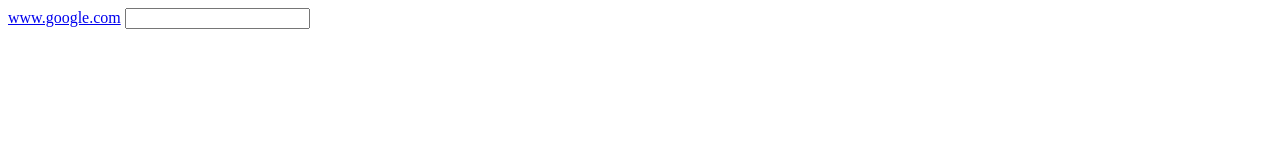
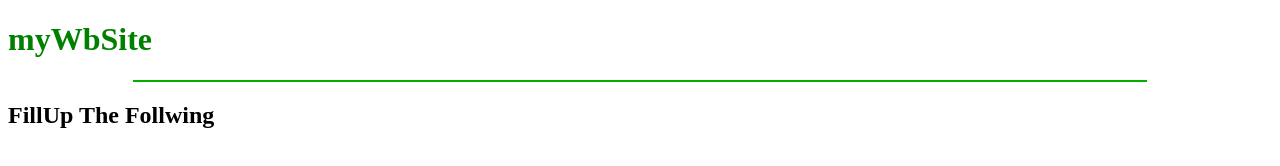
Before and after one commit to NiketanGupta/Mywbsite, a plain HTML site: page index.html in a window 1280 px wide. Drawn offline with Linux system fonts and the light colour scheme.

Commit message:
Update index.html

```diff
--- a/index.html
+++ b/index.html
@@ -3,11 +3,14 @@
 <head>
 	<meta charset="UTF-8">
 	<meta name="viewport" content="width=device-width, initial-scale=1.0">
-	<title>Nik</title>
+	<title>myWbSite</title>
 	<link rel="stylesheet" href="css/styles.css"
 </head>
 <body>
-	<a href="WWW.GOOGLE>COM">www.google.com</a>
-	<input type="text" >
+	<h1>myWbSite</h1>
+
+	<hr color=rgb(0, 228, 152) width="80%">
+	<h2>FillUp The Follwing</h2>
+
 </body>
 </html>
```
